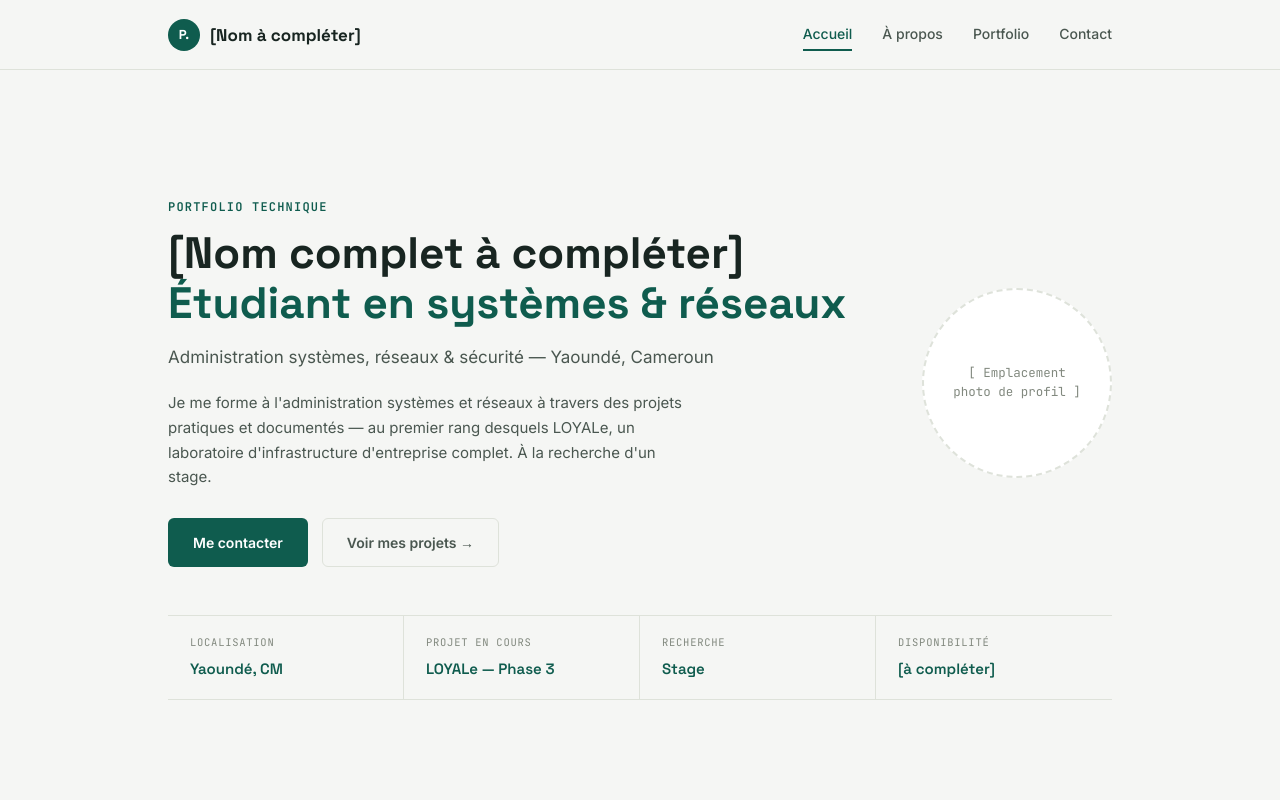
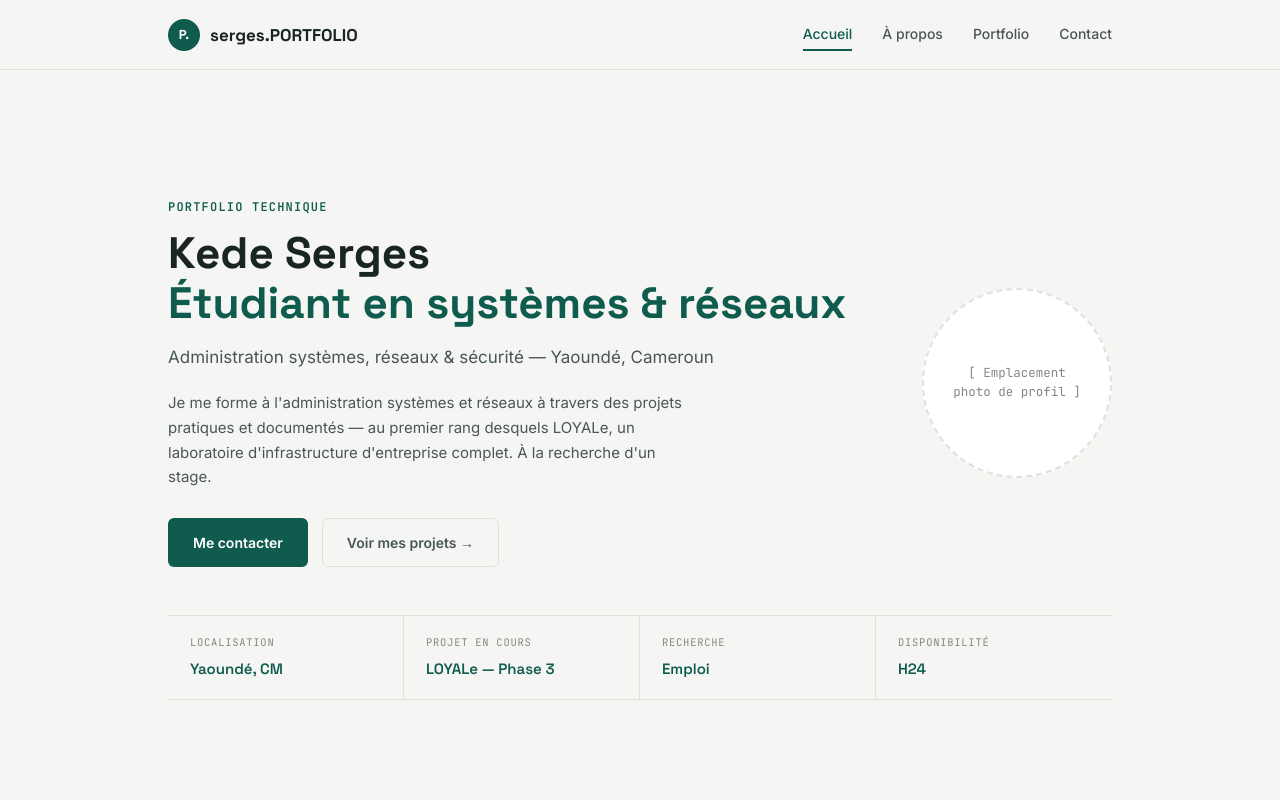
Before and after one commit to Menocb1/portfolio, a plain HTML site: page index.html in a window 1280 px wide. Shown: the top 800 px of the page. Drawn offline with Linux system fonts and the light colour scheme.

Commit message:
Update index.html

```diff
--- a/index.html
+++ b/index.html
@@ -3,7 +3,7 @@
 <head>
 <meta charset="UTF-8">
 <meta name="viewport" content="width=device-width, initial-scale=1.0">
-<title>[Nom complet à compléter] | Étudiant en administration systèmes &amp; réseaux</title>
+<title>Kede Serges | Étudiant en administration systèmes &amp; réseaux</title>
 <link rel="preconnect" href="https://fonts.googleapis.com">
 <link rel="preconnect" href="https://fonts.gstatic.com" crossorigin>
 <link href="https://fonts.googleapis.com/css2?family=Space+Grotesk:wght@500;600;700&family=Inter:wght@400;500;600;700&family=JetBrains+Mono:wght@400;500;600&display=swap" rel="stylesheet">
@@ -179,7 +179,7 @@
 
 <header class="nav">
   <div class="nav-inner">
-    <div class="brand"><span class="mark">P.</span> [Nom à compléter]</div>
+    <div class="brand"><span class="mark">P.</span>serges.PORTFOLIO</div>
     <nav class="nav-links">
       <a href="index.html" class="active">Accueil</a>
       <a href="a-propos.html">À propos</a>
@@ -195,7 +195,7 @@
     <div class="hero">
       <div class="hero-text">
         <div class="eyebrow">Portfolio technique</div>
-        <h1>[Nom complet à compléter]<br><span>Étudiant en systèmes &amp; réseaux</span></h1>
+        <h1>Kede Serges<br><span>Étudiant en systèmes &amp; réseaux</span></h1>
         <div class="role">Administration systèmes, réseaux &amp; sécurité — Yaoundé, Cameroun</div>
         <p>Je me forme à l'administration systèmes et réseaux à travers des projets pratiques et documentés — au premier rang desquels LOYALe, un laboratoire d'infrastructure d'entreprise complet. À la recherche d'un stage.</p>
         <div class="hero-cta">
@@ -209,8 +209,8 @@
     <div class="facts-strip">
       <div class="f"><div class="k">Localisation</div><div class="v">Yaoundé, CM</div></div>
       <div class="f"><div class="k">Projet en cours</div><div class="v">LOYALe — Phase 3</div></div>
-      <div class="f"><div class="k">Recherche</div><div class="v">Stage</div></div>
-      <div class="f"><div class="k">Disponibilité</div><div class="v">[à compléter]</div></div>
+      <div class="f"><div class="k">Recherche</div><div class="v">Emploi</div></div>
+      <div class="f"><div class="k">Disponibilité</div><div class="v">H24</div></div>
     </div>
   </section>
 
@@ -248,7 +248,7 @@
 
 <footer>
   <div class="wrap foot-bottom">
-    <span>[Nom complet à compléter] — Portfolio personnel</span>
+    <span>Kede Serges — Portfolio personnel</span>
     <span>Yaoundé, Cameroun — 2026</span>
   </div>
 </footer>
```
